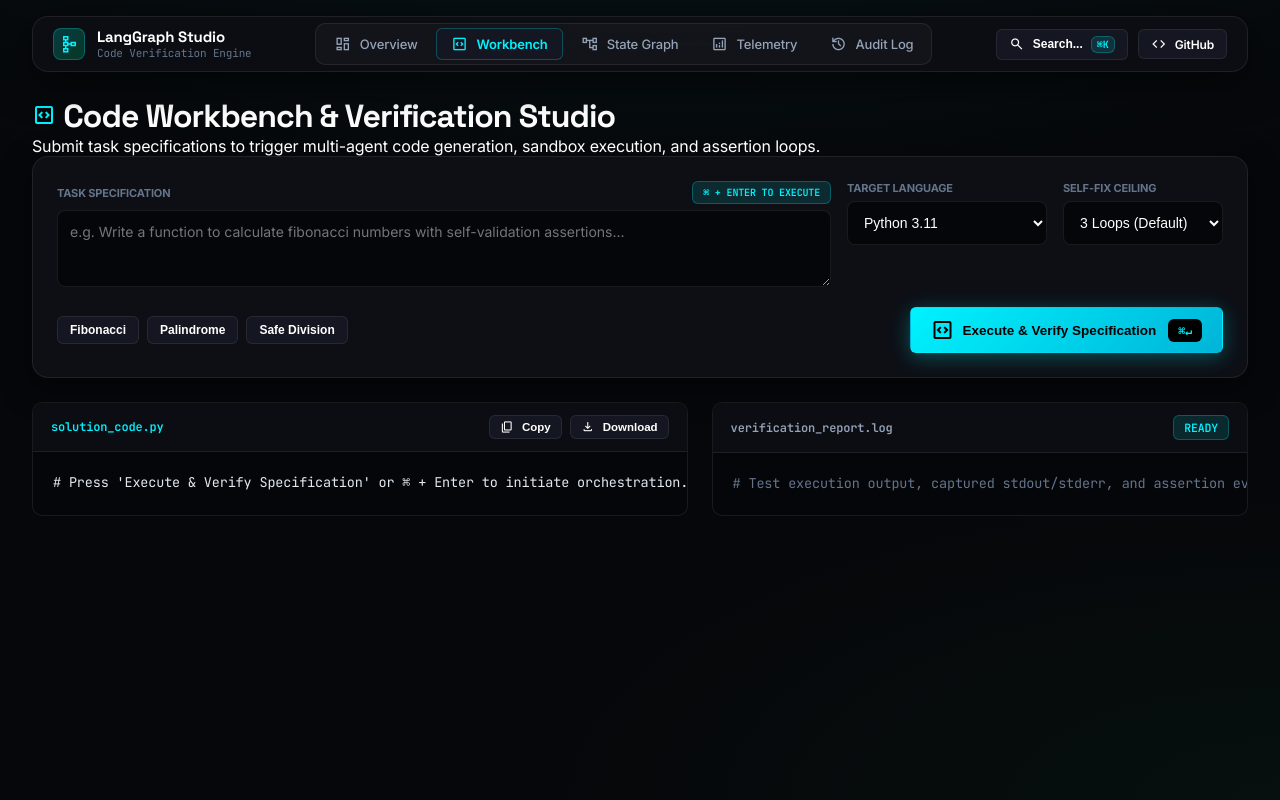
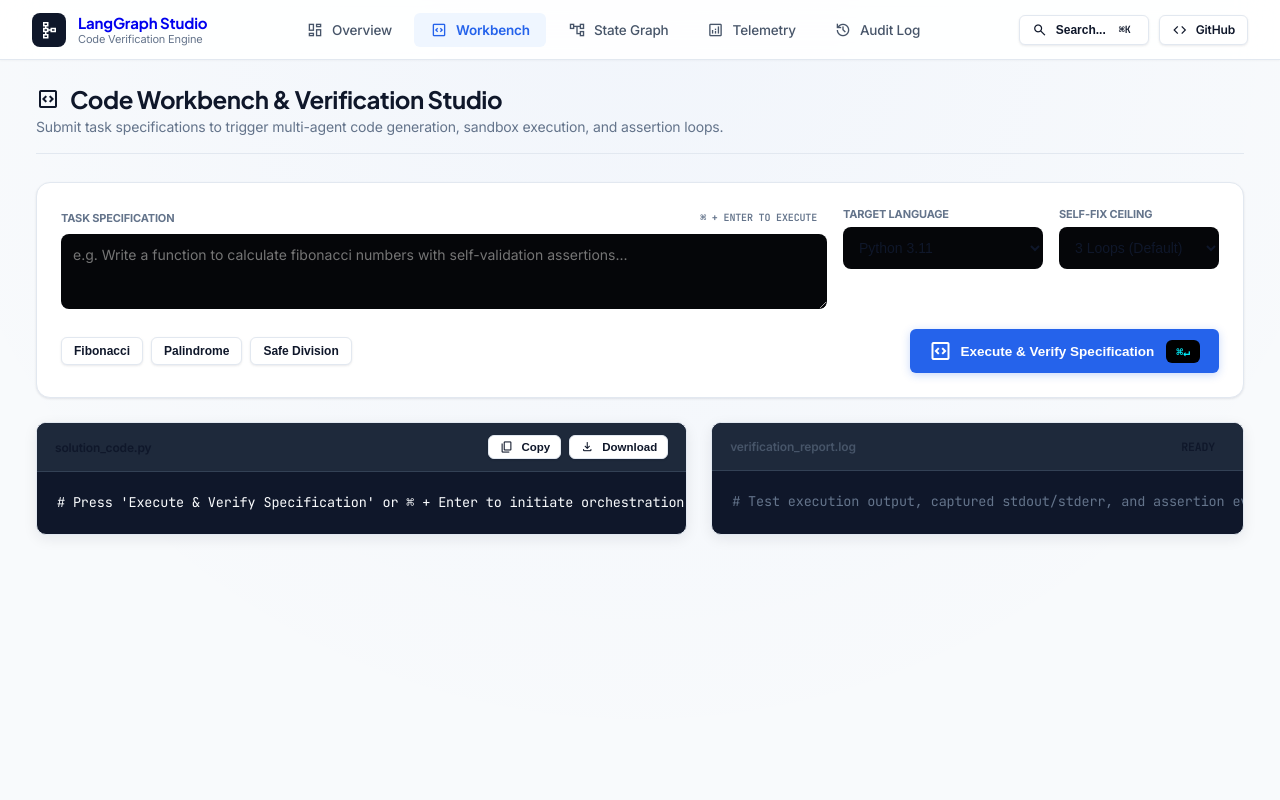
Before and after one commit to Sathvik1533/LangGraph_deployment, a FastAPI app: page /generate in a window 1280 px wide. Run offline with FastAPI, Linux system fonts and the light colour scheme.

Commit message:
style(ui): transition to clean Light Studio executive design system

```diff
--- a/static/css/shared.css
+++ b/static/css/shared.css
@@ -1,42 +1,50 @@
-/* Cyber-Slate Studio | Bespoke Handcrafted Engineering Platform Design System */
-@import url('https://fonts.googleapis.com/css2?family=Space+Grotesk:wght@500;600;700&family=Inter:wght@300;400;500;600;700&family=JetBrains+Mono:ital,wght@0,400;0,500;0,600;1,400&display=swap');
+/* Bespoke Light Studio Design System | Executive Developer Verification Platform */
+@import url('https://fonts.googleapis.com/css2?family=Plus+Jakarta+Sans:wght@500;600;700;800&family=Inter:wght@300;400;500;600;700&family=JetBrains+Mono:wght@400;500;600;700&display=swap');
 
 :root {
-    /* Obsidian & Cyber Palette */
-    --bg-void: #06070a;
-    --bg-panel: #0d0f15;
-    --bg-elevated: #141721;
-    --bg-hover: #1c202d;
+    /* Refined Studio Light Palette (No Pitch Black, No Violet Slop) */
+    --bg-app: #f8fafc;
+    --bg-card: #ffffff;
+    --bg-hover: #f1f5f9;
+    --bg-sidebar: #ffffff;
 
-    /* Neon Engineering Accents */
-    --cyan-glow: #00f2fe;
-    --cyan-muted: rgba(0, 242, 254, 0.12);
-    --cyan-border: rgba(0, 242, 254, 0.25);
+    /* Hairline Light Borders */
+    --border-subtle: #e2e8f0;
+    --border-medium: #cbd5e1;
+    --border-strong: #94a3b8;
+    --border-active: #2563eb;
 
-    --emerald-green: #00e676;
-    --emerald-glow: rgba(0, 230, 118, 0.12);
+    /* Executive Colors */
+    --primary: #0f172a;             /* Deep Slate Primary */
+    --primary-blue: #2563eb;        /* Tech Blue Accent */
+    --primary-blue-muted: #eff6ff;
 
-    --amber-gold: #ffb300;
-    --rose-red: #ff5252;
+    --accent-emerald: #059669;      /* Success Green */
+    --accent-emerald-bg: #ecfdf5;
 
-    /* Borders & Lines */
-    --border-hairline: rgba(255, 255, 255, 0.08);
-    --border-strong: rgba(255, 255, 255, 0.15);
+    --accent-amber: #d97706;        /* Iteration Warning */
+    --accent-amber-bg: #fffbeb;
+
+    --accent-rose: #dc2626;         /* Failure Red */
+    --accent-rose-bg: #fef2f2;
 
     /* Typography Colors */
-    --text-pure: #ffffff;
-    --text-secondary: #94a3b8;
+    --text-primary: #0f172a;
+    --text-secondary: #475569;
     --text-muted: #64748b;
+    --text-light: #94a3b8;
 
     /* Typography Fonts */
-    --font-heading: 'Space Grotesk', -apple-system, sans-serif;
-    --font-sans: 'Inter', -apple-system, sans-serif;
-    --font-code: 'JetBrains Mono', monospace;
+    --font-heading: 'Plus Jakarta Sans', var(--font-sans);
+    --font-sans: 'Inter', -apple-system, BlinkMacSystemFont, sans-serif;
+    --font-mono: 'JetBrains Mono', monospace;
 
-    /* Radius */
+    /* Geometry & Shadows */
     --radius-sm: 6px;
     --radius-md: 10px;
-    --radius-lg: 16px;
+    --radius-lg: 14px;
+    --shadow-sm: 0 1px 3px rgba(15, 23, 42, 0.06), 0 1px 2px rgba(15, 23, 42, 0.04);
+    --shadow-md: 0 4px 14px rgba(15, 23, 42, 0.08);
 }
 
 * {
@@ -47,64 +55,58 @@
 
 body {
     font-family: var(--font-sans);
-    background-color: var(--bg-void);
-    color: var(--text-pure);
+    background-color: var(--bg-app);
+    color: var(--text-primary);
     min-height: 100vh;
     overflow-x: hidden;
     letter-spacing: -0.01em;
     -webkit-font-smoothing: antialiased;
-    background-image:
-        radial-gradient(ellipse 80% 50% at 50% -20%, rgba(0, 242, 254, 0.06), transparent 100%),
-        radial-gradient(ellipse 60% 40% at 100% 100%, rgba(0, 230, 118, 0.04), transparent 100%);
-    background-attachment: fixed;
+    background-image: radial-gradient(circle at 50% 0%, rgba(37, 99, 235, 0.03) 0%, transparent 75%);
 }
 
 h1, h2, h3, h4, h5, h6 {
     font-family: var(--font-heading);
-    letter-spacing: -0.03em;
-    color: var(--text-pure);
+    letter-spacing: -0.02em;
+    color: var(--text-primary);
 }
 
-.font-code {
-    font-family: var(--font-code);
+.font-mono {
+    font-family: var(--font-mono);
 }
 
-/* Custom Scrollbars */
+/* Custom Minimalist Scrollbars */
 ::-webkit-scrollbar {
-    width: 5px;
-    height: 5px;
+    width: 6px;
+    height: 6px;
 }
 ::-webkit-scrollbar-track {
-    background: var(--bg-void);
+    background: var(--bg-app);
 }
 ::-webkit-scrollbar-thumb {
-    background: #27272a;
+    background: #cbd5e1;
     border-radius: 4px;
 }
 ::-webkit-scrollbar-thumb:hover {
-    background: #3f3f46;
+    background: #94a3b8;
 }
 
-/* Top Floating Cyber Dock Navbar */
+/* Top Executive Navbar */
 .top-navbar {
     position: fixed;
-    top: 16px;
-    left: 50%;
-    transform: translateX(-50%);
-    width: calc(100% - 64px);
-    max-width: 1400px;
-    height: 56px;
-    background: rgba(13, 15, 21, 0.85);
-    backdrop-filter: blur(20px);
-    -webkit-backdrop-filter: blur(20px);
-    border: 1px solid var(--border-hairline);
-    border-radius: var(--radius-lg);
+    top: 0;
+    left: 0;
+    right: 0;
+    height: 60px;
+    background: rgba(255, 255, 255, 0.9);
+    backdrop-filter: blur(16px);
+    -webkit-backdrop-filter: blur(16px);
+    border-bottom: 1px solid var(--border-subtle);
     display: flex;
     align-items: center;
     justify-content: space-between;
-    padding: 0 20px;
+    padding: 0 32px;
     z-index: 100;
-    box-shadow: 0 10px 40px rgba(0, 0, 0, 0.6);
+    box-shadow: 0 1px 2px rgba(0, 0, 0, 0.03);
 }
 
 .nav-brand {
@@ -115,49 +117,43 @@ h1, h2, h3, h4, h5, h6 {
 }
 
 .brand-icon {
-    width: 32px;
-    height: 32px;
+    width: 34px;
+    height: 34px;
     border-radius: 8px;
-    background: linear-gradient(135deg, rgba(0, 242, 254, 0.2) 0%, rgba(0, 230, 118, 0.2) 100%);
-    border: 1px solid var(--cyan-border);
+    background: var(--primary);
     display: flex;
     align-items: center;
     justify-content: center;
-    color: var(--cyan-glow);
+    color: #ffffff;
 }
 
 .nav-links {
     display: flex;
     align-items: center;
-    gap: 4px;
-    background: rgba(255, 255, 255, 0.03);
-    padding: 4px;
-    border-radius: var(--radius-md);
-    border: 1px solid var(--border-hairline);
+    gap: 6px;
 }
 
 .nav-link-item {
     display: flex;
     align-items: center;
     gap: 8px;
-    padding: 6px 14px;
+    padding: 8px 16px;
     border-radius: var(--radius-sm);
     color: var(--text-secondary);
     text-decoration: none;
-    font-size: 13px;
+    font-size: 13.5px;
     font-weight: 500;
     transition: all 0.15s ease;
 }
 
 .nav-link-item:hover {
-    color: var(--text-pure);
-    background: rgba(255, 255, 255, 0.05);
+    color: var(--text-primary);
+    background: var(--bg-hover);
 }
 
 .nav-link-item.active {
-    background: var(--bg-elevated);
-    color: var(--cyan-glow);
-    border: 1px solid var(--cyan-border);
+    background: var(--primary-blue-muted);
+    color: var(--primary-blue);
     font-weight: 600;
 }
 
@@ -167,103 +163,137 @@ h1, h2, h3, h4, h5, h6 {
 
 /* Studio Layout Container */
 .studio-layout {
-    padding-top: 96px;
-    padding-bottom: 40px;
-    padding-left: 32px;
-    padding-right: 32px;
+    padding-top: 84px;
+    padding-bottom: 48px;
+    padding-left: 36px;
+    padding-right: 36px;
     max-width: 1460px;
     margin: 0 auto;
 }
 
-/* Cards & Studio Panes */
-.studio-card {
-    background: var(--bg-panel);
-    border-radius: var(--radius-lg);
-    border: 1px solid var(--border-hairline);
-    padding: 24px;
-    box-shadow: 0 10px 30px rgba(0, 0, 0, 0.5);
-    transition: border-color 0.2s ease, transform 0.2s ease;
+.page-header {
+    display: flex;
+    align-items: center;
+    justify-content: space-between;
+    margin-bottom: 28px;
+    padding-bottom: 18px;
+    border-bottom: 1px solid var(--border-subtle);
 }
 
-.studio-card:hover {
-    border-color: var(--border-strong);
+.page-title {
+    font-size: 24px;
+    font-weight: 700;
+    color: var(--text-primary);
+    display: flex;
+    align-items: center;
+    gap: 10px;
 }
 
-/* Cyber Buttons */
+.page-subtitle {
+    font-size: 14px;
+    color: var(--text-muted);
+    margin-top: 4px;
+}
+
+/* Studio Cards & Surfaces */
+.studio-card {
+    background: var(--bg-card);
+    border-radius: var(--radius-lg);
+    border: 1px solid var(--border-subtle);
+    padding: 24px;
+    box-shadow: var(--shadow-sm);
+    transition: border-color 0.15s ease, box-shadow 0.15s ease, transform 0.15s ease;
+}
+
+.studio-card-hover:hover {
+    border-color: var(--border-medium);
+    box-shadow: var(--shadow-md);
+    transform: translateY(-1px);
+}
+
+/* Buttons */
 .cyber-btn {
     display: inline-flex;
     align-items: center;
     justify-content: center;
     gap: 8px;
-    padding: 10px 20px;
+    padding: 9px 18px;
     border-radius: var(--radius-sm);
     font-size: 13.5px;
     font-weight: 600;
     cursor: pointer;
     border: 1px solid transparent;
-    transition: all 0.15s cubic-bezier(0.16, 1, 0.3, 1);
+    transition: all 0.15s ease;
     text-decoration: none;
 }
 
 .cyber-btn-primary {
-    background: linear-gradient(135deg, var(--cyan-glow) 0%, #00b4d8 100%);
-    color: #000000;
-    box-shadow: 0 4px 20px rgba(0, 242, 254, 0.3);
-    font-weight: 700;
+    background: var(--primary-blue);
+    color: #ffffff;
+    box-shadow: 0 2px 8px rgba(37, 99, 235, 0.25);
 }
 
 .cyber-btn-primary:hover {
+    background: #1d4ed8;
     transform: translateY(-1px);
-    box-shadow: 0 6px 25px rgba(0, 242, 254, 0.5);
+    box-shadow: 0 4px 12px rgba(37, 99, 235, 0.35);
 }
 
 .cyber-btn-secondary {
-    background: var(--bg-elevated);
-    color: var(--text-pure);
-    border: 1px solid var(--border-hairline);
+    background: #ffffff;
+    color: var(--text-primary);
+    border: 1px solid var(--border-subtle);
+    box-shadow: var(--shadow-sm);
 }
 
 .cyber-btn-secondary:hover {
     background: var(--bg-hover);
-    border-color: var(--border-strong);
+    border-color: var(--border-medium);
 }
 
 /* Badges */
 .cyber-badge {
     display: inline-flex;
     align-items: center;
-    gap: 6px;
+    gap: 5px;
     padding: 4px 10px;
     border-radius: var(--radius-sm);
     font-size: 11.5px;
     font-weight: 600;
-    font-family: var(--font-code);
+    font-family: var(--font-mono);
 }
 
-.cyber-badge-cyan {
-    background: var(--cyan-muted);
-    color: var(--cyan-glow);
-    border: 1px solid var(--cyan-border);
+.cyber-badge-blue {
+    background: var(--primary-blue-muted);
+    color: var(--primary-blue);
+    border: 1px solid rgba(37, 99, 235, 0.2);
 }
 
 .cyber-badge-emerald {
-    background: var(--emerald-glow);
-    color: var(--emerald-green);
-    border: 1px solid rgba(0, 230, 118, 0.25);
+    background: var(--accent-emerald-bg);
+    color: var(--accent-emerald);
+    border: 1px solid rgba(5, 150, 105, 0.2);
+}
+
+.cyber-badge-amber {
+    background: var(--accent-amber-bg);
+    color: var(--accent-amber);
+    border: 1px solid rgba(217, 119, 6, 0.2);
 }
 
 /* Code Editor Window */
 .code-editor-pane {
     border-radius: var(--radius-md);
-    border: 1px solid var(--border-hairline);
-    background: #050609;
+    border: 1px solid var(--border-subtle);
+    background: #0f172a;
     overflow: hidden;
+    box-shadow: var(--shadow-md);
 }
 
 .code-editor-header {
-    background: #0b0d12;
+    background: #1e293b;
     padding: 12px 18px;
-    border-bottom: 1px solid var(--border-hairline);
+    border-bottom: 1px solid #334155;
     display: flex;
     align-items: center;
     justify-content: space-between;
@@ -271,34 +301,34 @@ h1, h2, h3, h4, h5, h6 {
 
 .code-editor-body {
     padding: 20px;
-    font-family: var(--font-code);
+    font-family: var(--font-mono);
     font-size: 13.5px;
     line-height: 1.6;
-    color: #e2e8f0;
+    color: #f8fafc;
     overflow-x: auto;
     white-space: pre;
 }
 
-/* Command Palette Modal (Cmd+K) */
+/* Command Spotlight Modal */
 .cmd-spotlight-backdrop {
     display: none;
     position: fixed;
     inset: 0;
-    background: rgba(0, 0, 0, 0.8);
-    backdrop-filter: blur(12px);
+    background: rgba(15, 23, 42, 0.6);
+    backdrop-filter: blur(8px);
     z-index: 2000;
     align-items: flex-start;
     justify-content: center;
-    padding-top: 90px;
+    padding-top: 100px;
 }
 
 .cmd-spotlight-modal {
     width: 100%;
-    max-width: 640px;
-    background: var(--bg-panel);
-    border: 1px solid var(--cyan-border);
+    max-width: 620px;
+    background: #ffffff;
+    border: 1px solid var(--border-medium);
     border-radius: var(--radius-lg);
-    box-shadow: 0 25px 60px rgba(0, 242, 254, 0.15);
+    box-shadow: 0 20px 50px rgba(15, 23, 42, 0.2);
     overflow: hidden;
 }
 
```
Also changed, not shown: other parts of static/css/shared.css (+20 -13 lines).
